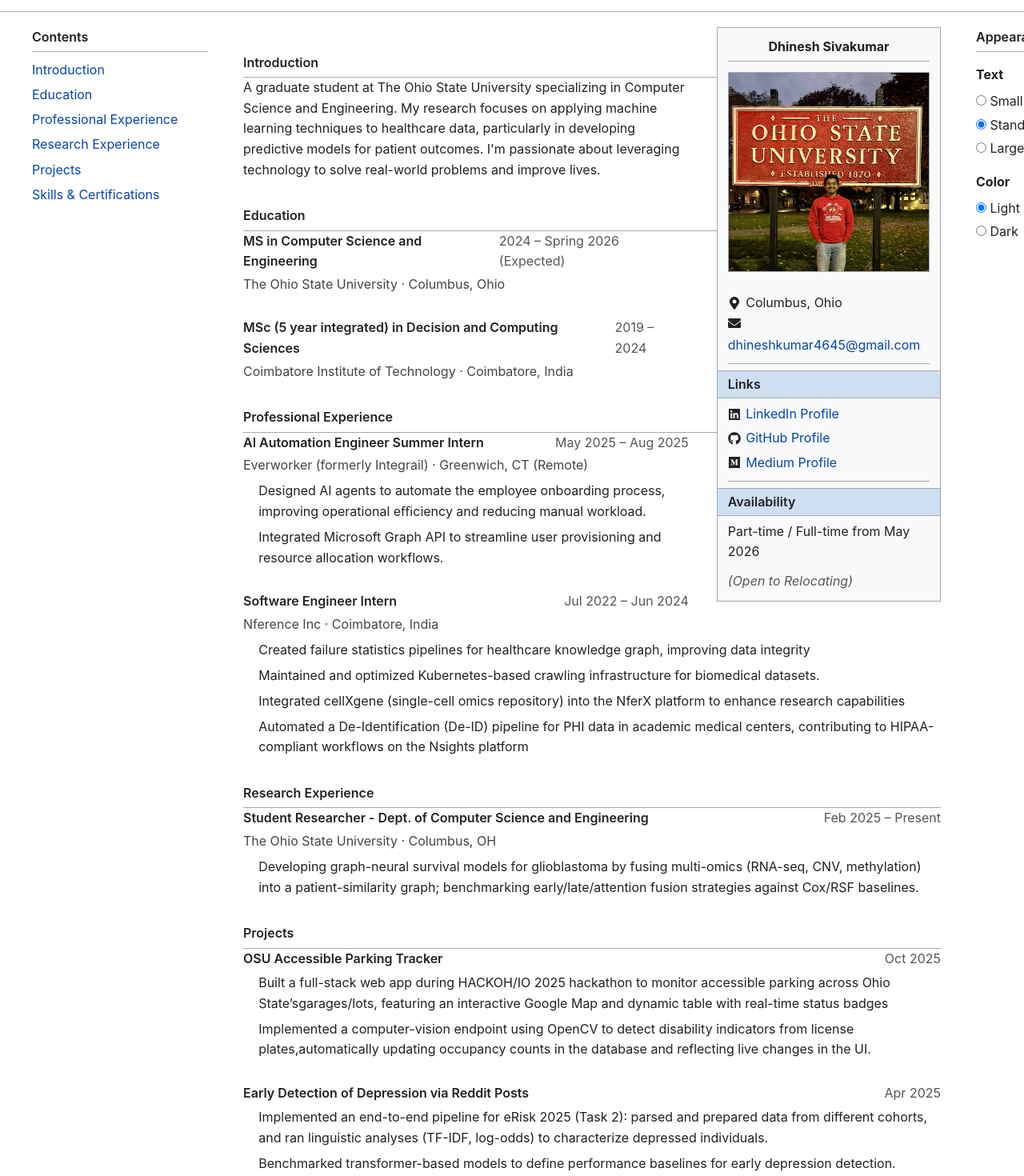
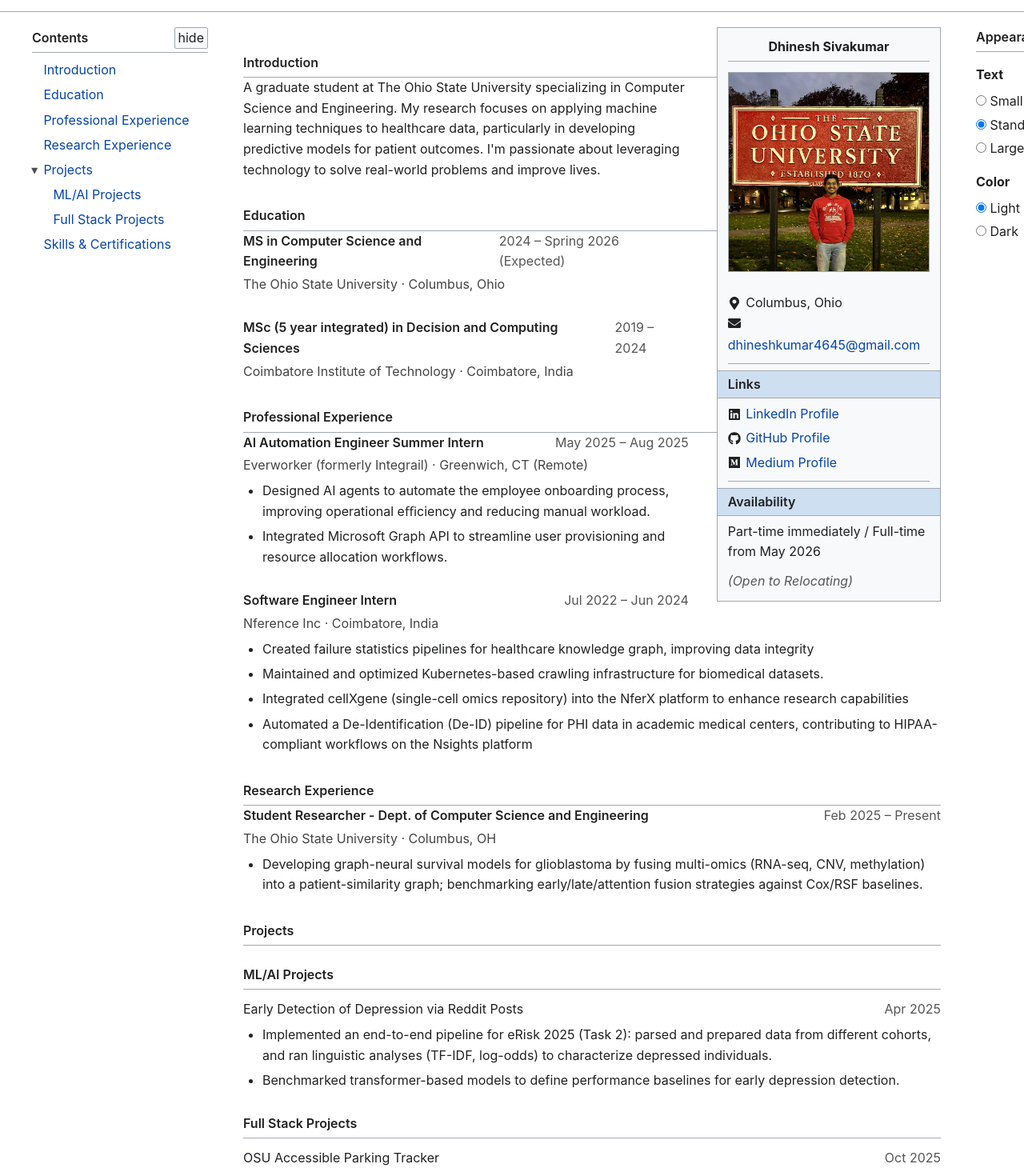
Before and after one commit to dhinesh04/portfolio, a React (Vite) app: page / in a window 1280 px wide. Shown: the part 80-1550 px from the top of the page at 80% size. Built offline with nearby package versions, Linux system fonts and the light colour scheme.

Commit message:
added content and toggle button on sidebar

```diff
--- a/src/components/ContentsSidebar.jsx
+++ b/src/components/ContentsSidebar.jsx
@@ -1,28 +1,68 @@
+import { useState } from "react";
 import Data from "../data/Data";
 
-function TOCList({ sections, level = 1 }) {
+function TOCList({ sections, level = 1, hidden }) {
+  const [openSections, setOpenSections] = useState({});
+
+  const toggleSection = (id) => {
+    setOpenSections((prev) => ({ ...prev, [id]: !prev[id] }));
+  };
+
+  if (hidden) return null;
+
   return (
     <ul className={`toc-level-${level}`}>
-      {sections.map((section, i) => (
-        <li key={section.id}>
-          <a href={`#${section.id}`}>
-             {section.title}
-          </a>
-          {/* Nested subsections if available */}
-          {section.subsections && section.subsections.length > 0 && (
-            <TOCList sections={section.subsections} level={level + 1} />
-          )}
-        </li>
-      ))}
+      {sections.map((section) => {
+        const hasSubsections =
+          section.subsections && section.subsections.length > 0;
+        const isOpen = openSections[section.id] ?? true;
+
+        return (
+          <li key={section.id} className="toc-item">
+            <div className="toc-line">
+              {hasSubsections && (
+                <span
+                  className={`toc-toggle ${isOpen ? "open" : ""}`}
+                  onClick={() => toggleSection(section.id)}
+                >
+                  ▸
+                </span>
+              )}
+              <a href={`#${section.id}`} className="toc-link">
+                {section.title}
+              </a>
+            </div>
+            {hasSubsections && isOpen && (
+              <TOCList
+                sections={section.subsections}
+                level={level + 1}
+                hidden={false}
+              />
+            )}
+          </li>
+        );
+      })}
     </ul>
   );
 }
 
 export default function ContentsSidebar() {
+  const [hidden, setHidden] = useState(false);
+
   return (
     <nav className="contents-box">
-      <h3>Contents</h3>
-      <TOCList sections={Data.sections} />
+      <div className="contents-header">
+        <strong>Contents</strong>
+        <div className="contents-controls">
+          <button
+            className="contents-hide-btn"
+            onClick={() => setHidden((prev) => !prev)}
+          >
+            {hidden ? "show" : "hide"}
+          </button>
+        </div>
+      </div>
+      <TOCList sections={Data.sections} hidden={hidden} />
     </nav>
   );
 }
--- a/src/data/Data.js
+++ b/src/data/Data.js
@@ -74,33 +74,52 @@ const Data = {
         },
       ],
     },
-    {
+   {
       id: "projects",
       title: "Projects",
-      projects: [
+      subsections: [
         {
-          name: "OSU Accessible Parking Tracker",
-          date: "Oct 2025",
-          organization: "The Ohio State University",
-          points: [
-                "Built a full-stack web app during HACKOH/IO 2025 hackathon to monitor accessible parking across Ohio State’sgarages/lots, featuring an interactive Google Map and dynamic table with real-time status badges",
-                "Implemented a computer-vision endpoint using OpenCV to detect disability indicators from license plates,automatically updating occupancy counts in the database and reflecting live changes in the UI."],
+          id: "ml-ai-projects",
+          title: "ML/AI Projects",
+          projects: [
+            {
+              name: "Early Detection of Depression via Reddit Posts",
+              date: "Apr 2025",
+              points: [
+                "Implemented an end-to-end pipeline for eRisk 2025 (Task 2): parsed and prepared data from different cohorts, and ran linguistic analyses (TF-IDF, log-odds) to characterize depressed individuals.",
+                "Benchmarked transformer-based models to define performance baselines for early depression detection."
+              ],
+            },
+          ],
         },
         {
-          name: "Early Detection of Depression via Reddit Posts",
-          date: "Apr 2025",
-          points: [
-                "Implemented an end-to-end pipeline for eRisk 2025 (Task 2): parsed and prepared data from different cohorts, and ran linguistic analyses (TF-IDF, log-odds) to characterize depressed individuals.",
-                "Benchmarked transformer-based models to define performance baselines for early depression detection."],
-        }
+          id: "fullstack-projects",
+          title: "Full Stack Projects",
+          projects: [
+            {
+              name: "OSU Accessible Parking Tracker",
+              date: "Oct 2025",
+              points: [
+                "Built a full-stack web app during HACKOH/IO 2025 hackathon to monitor accessible parking across Ohio State’s garages/lots, featuring an interactive Google Map and dynamic table with real-time status badges",
+                "Implemented a computer-vision endpoint using OpenCV to detect disability indicators from license plates, automatically updating occupancy counts in the database and reflecting live changes in the UI."
+              ],
+            },
+          ],
+        },
       ],
     },
+
+
     {
       id: "skills",
       title: "Skills & Certifications",
       list: [
-        "Docker and Kubernetes",
-        "Python, React, TensorFlow, SQL, JavaScript",
+        "Programming Languages: Python, JavaScript, Go",
+        "Web: React, TypeScript, Flask, FastAPI",
+        "ML/Data Science: PyTorch, Transformers, scikit-learn, NumPy, Pandas, OpenCV",
+        "Databases: MySQL, ArangoDB, MongoDB, PostgreSQL",
+        "DevOps:, Git, Docker, Kubernetes, GCP, AWS",
+        "Other: Linux, Bash, Jupyter"
       ],
     },
   ],
@@ -113,7 +132,7 @@ const Data = {
     linkedin: "https://www.linkedin.com/in/dhinesh-sivakumar/",
     github: "https://github.com/dhinesh04",
     medium: "https://medium.com/@dhinesh_sivakumar",
-    availability: "Part-time / Full-time from May 2026",
+    availability: "Part-time immediately / Full-time from May 2026",
   },
 
   lastEdited: "November 1, 2025",
--- a/src/pages/Home.jsx
+++ b/src/pages/Home.jsx
@@ -5,9 +5,10 @@ export default function Home() {
     <article className="wiki-content">
       {Data.sections.map((section, index) => (
         <section key={section.id} id={section.id} className="wiki-section">
-          {/* Skip heading for the first section */}
-          { <h2>{section.title}</h2>}
+          {/* Section title */}
+          {<h2>{section.title}</h2>}
 
+          {/* Paragraph sections (like Introduction) */}
           {section.paragraphs &&
             section.paragraphs.map((p, i) => (
               <p key={i} className={index === 0 ? "lead" : ""}>
@@ -32,7 +33,7 @@ export default function Home() {
             </div>
           )}
 
-          {/* Work Experience */}
+          {/* Professional or Research Experience */}
           {section.experiences && (
             <div className="experience-section">
               {section.experiences.map((exp, i) => (
@@ -54,28 +55,39 @@ export default function Home() {
             </div>
           )}
 
-          {/* Projects */}
-          {section.projects && (
+          {/* Projects section — supports subsections (ML/AI & Full Stack) */}
+          {section.id === "projects" && section.subsections && (
             <div className="project-section">
-              {section.projects.map((proj, i) => (
-                <div key={i} className="project-entry">
-                  <div className="project-header">
-                    <h3>{proj.name}</h3>
-                    <span className="project-date">{proj.date}</span>
-                  </div>
-                  <ul>
-                    {proj.points.map((p, j) => (
-                      <li key={j}>{p}</li>
+              {section.subsections.map((sub, i) => (
+                <div key={sub.id} id={sub.id} className="project-subsection">
+                  <h3>{sub.title}</h3>
+
+                  {sub.projects &&
+                    sub.projects.map((proj, j) => (
+                      <div key={j} className="project-entry">
+                        <div className="project-header">
+                          <h4>{proj.name}</h4>
+                          <span className="project-date">{proj.date}</span>
+                        </div>
+                        {proj.organization && (
+                          <p className="project-org">{proj.organization}</p>
+                        )}
+                        <ul>
+                          {proj.points.map((p, k) => (
+                            <li key={k}>{p}</li>
+                          ))}
+                        </ul>
+                      </div>
                     ))}
-                  </ul>
                 </div>
               ))}
             </div>
           )}
 
-          {/* Generic bullet lists */}
+          {/* Skills or generic list */}
           {section.list &&
             !section.list[0]?.degree &&
+            section.id !== "projects" &&
             section.list.map((item, i) => <p key={i}>• {item}</p>)}
         </section>
       ))}
--- a/src/styles/wiki.css
+++ b/src/styles/wiki.css
@@ -45,15 +45,29 @@ body {
 }
 
 /* — LEFT: TABLE OF CONTENTS — */
+/* — LEFT: TABLE OF CONTENTS — */
 .wiki-toc {
   position: sticky;
   top: 1rem;
   align-self: flex-start;
   height: fit-content;
-  padding-left: 0; /* ✅ removed left padding */
-  border-left: none; /* ✅ removed divider line */
+  max-height: calc(100vh - 2rem); /* keep within viewport height */
+  overflow-y: auto;               /* scroll inside if too tall */
+  scrollbar-width: thin;
+  scrollbar-color: #a2a9b1 transparent;
+  padding-left: 0;
+  border-left: none;
   box-sizing: border-box;
+  background-color: #fff;         /* prevent text overlap on scroll */
+  z-index: 2;                     /* stay above main content */
 }
+
+/* Optional — gives it same subtle background as Appearance panel */
+body.dark-mode .wiki-toc {
+  background: #2d2f31;
+  border-right: 1px solid #404244;
+}
+
 
 .wiki-toc {
   width: 220px;
@@ -70,6 +84,62 @@ body {
   border-bottom: 1px solid #a2a9b1;
   font-weight: 600;
 }
+/* === CONTENTS HEADER — Wikipedia-style === */
+.contents-header {
+  display: flex;
+  align-items: center;
+  justify-content: space-between;
+  border-bottom: 1px solid #a2a9b1;
+  padding-bottom: 0.2rem;
+  margin-bottom: 0.6rem;
+}
+
+.contents-header strong {
+  font-weight: 600;
+  font-size: 0.95rem;
+}
+
+.contents-controls {
+  display: flex;
+  align-items: center;
+  gap: 0.4rem;
+}
+
+/* (Top) link */
+.contents-top {
+  color: #0645ad;
+  font-size: 0.85rem;
+  text-decoration: none;
+  padding-right: 0.2rem;
+}
+.contents-top:hover {
+  text-decoration: underline;
+}
+
+/* [hide]/[show] button */
+.contents-hide-btn {
+  font-size: 0.75rem;
+  background: #f8f9fa;
+  border: 1px solid #a2a9b1;
+  border-radius: 2px;
+  padding: 0 4px;
+  cursor: pointer;
+  color: #202122;
+}
+.contents-hide-btn:hover {
+  background: #f1f1f1;
+}
+
+/* Dark mode adjustments */
+body.dark-mode .contents-hide-btn {
+  background: #2d2f31;
+  border-color: #555;
+  color: #f8f9fa;
+}
+body.dark-mode .contents-hide-btn:hover {
+  background: #3a3b3d;
+}
+
 .contents-box ul {
   list-style: none;
   margin: 0;
@@ -81,6 +151,85 @@ body {
 .toc-level-1 { padding-left: 0; }
 .toc-level-2 { padding-left: 1rem; font-size: 0.92em; }
 .toc-level-3 { padding-left: 1.5rem; font-size: 0.88em; }
+
+/* === COLLAPSIBLE TOC — Wikipedia-accurate layout === */
+.toc-item {
+  position: relative;
+  margin: 0.25rem 0;
+}
+
+.toc-line {
+  display: flex;
+  align-items: center;
+  line-height: 1.3;
+  position: relative;
+  padding-left: 0.9rem; /* leave room for the arrow */
+}
+
+/* ▼ Small chevron toggle */
+.toc-toggle {
+  position: absolute;
+  left: 0;               /* places the arrow outside text block */
+  top: 0.1rem;
+  cursor: pointer;
+  user-select: none;
+  font-size: 0.7rem;
+  color: #202122;
+  transform: rotate(0deg);
+  transition: transform 0.15s ease-in-out;
+  opacity: 0.8;
+}
+
+.toc-toggle.open {
+  transform: rotate(90deg);
+}
+
+.toc-toggle:hover {
+  opacity: 1;
+}
+
+/* Links */
+.toc-link {
+  color: #0645ad;
+  text-decoration: none;
+  line-height: 1.35;
+}
+
+.toc-link:hover {
+  text-decoration: underline;
+}
+/* === TRUE WIKIPEDIA-STYLE INDENTATION === */
+.toc-level-1 {
+  margin: 0;
+  padding-left: 0;
+}
+
+.toc-level-2 {
+  margin: 0;
+  padding-left: 1.3rem;  /* indentation for 2nd-level items */
+  font-size: 0.92em;
+  border-left: none;
+}
+
+.toc-level-3 {
+  margin: 0;
+  padding-left: 2.3rem;  /* deeper indentation */
+  font-size: 0.88em;
+}
+
+/* Ensure nested lists sit under parent line */
+.toc-item ul {
+  margin-top: 0.25rem;
+  margin-left: 0.75rem;  /* pushes subsections inward */
+  border-left: none;
+}
+
+/* Dark mode consistency */
+body.dark-mode .toc-toggle {
+  color: #f8f9fa;
+}
+
+
 
 /* — CENTER: ARTICLE — */
 .wiki-body {
@@ -183,6 +332,50 @@ body {
 .edu-sub   { color: #444; font-size: 0.95rem; margin: 0.2rem 0 0.4rem; }
 ul { margin-top: 0.3rem; padding-left: 1.2rem; }
 li { margin-bottom: 0.4rem; }
+
+/* === EXPERIENCE & PROJECT BULLET POINTS === */
+.experience-section ul,
+.project-section ul {
+  list-style-type: disc;
+  margin-top: 0.4rem;
+  margin-bottom: 0.8rem;
+  margin-left: 1.5rem;  /* indent bullets */
+  padding-left: 0;
+}
+
+.experience-section li,
+.project-section li {
+  margin-bottom: 0.35rem;
+  line-height: 1.45;
+  font-size: 0.95rem;
+}
+
+.project-entry ul,
+.experience-entry ul {
+  list-style-position: outside;
+}
+
+.project-entry li::marker,
+.experience-entry li::marker {
+  color: #202122; /* classic Wikipedia dark gray bullet */
+}
+body.dark-mode .project-entry li::marker,
+body.dark-mode .experience-entry li::marker {
+  color: #f8f9fa;
+}
+
+
+.project-subsection {
+  margin-top: 1.5rem;
+}
+
+.project-subsection h3 {
+  border-bottom: 1px solid #a2a9b1;
+  padding-bottom: 0.25rem;
+  margin-bottom: 0.75rem;
+  font-size: 1.1rem;
+  font-weight: 600;
+}
 
 /* — RIGHT: APPEARANCE PANEL — */
 .wiki-appearance {
```
Also changed, not shown: src/components/Footer.jsx (+8 -0 lines).
